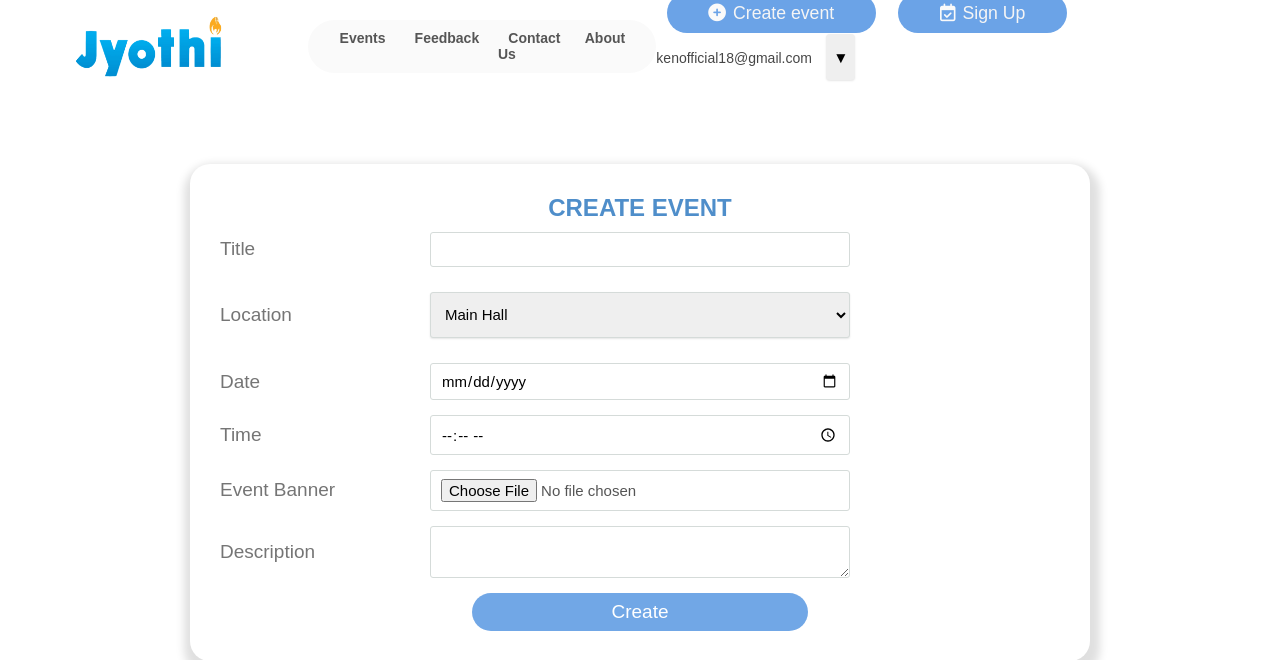
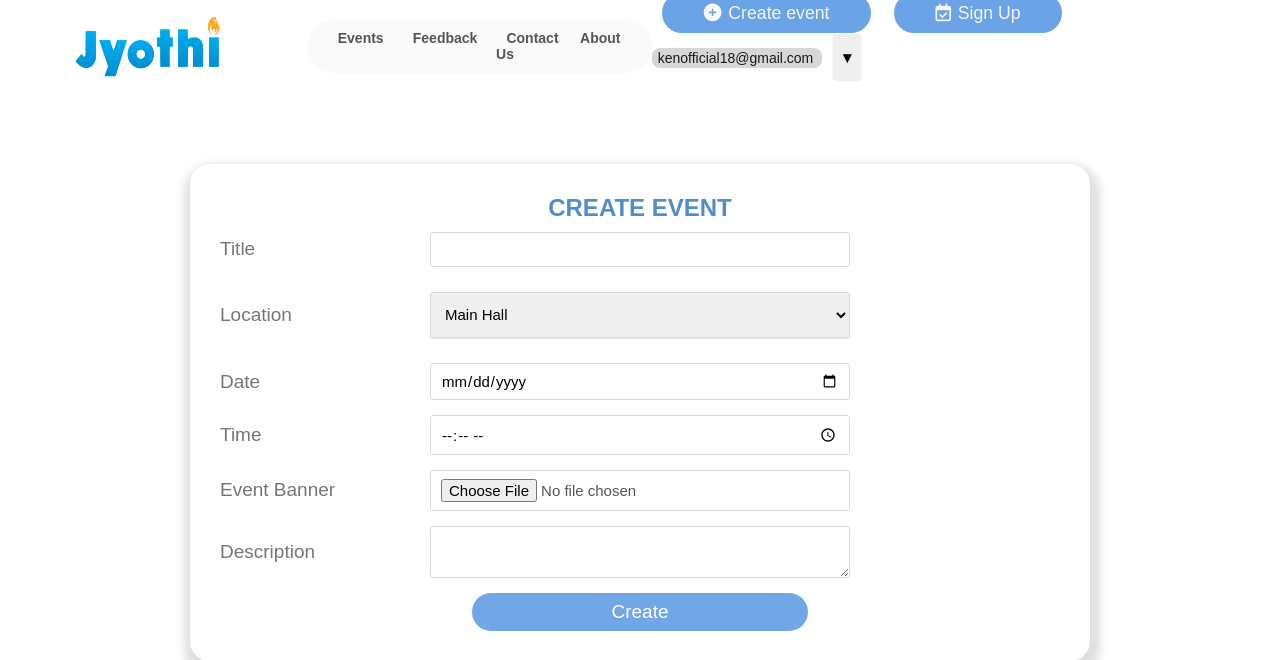
Before and after one commit to kentshine/CollegeEventPortal, a Flask app: page /create in a window 1280 px wide. Shown: the top 660 px of the page. Run offline with Flask 3, Linux system fonts and the light colour scheme; a user stored in the database is signed in; some libraries are stand-ins or nearby versions; some web fonts are replaced.

Commit message:
username update

```diff
--- a/eventportal/static/css/base.css
+++ b/eventportal/static/css/base.css
@@ -172,11 +172,21 @@ small {
 }
 
 .navbtnprofile {
-  color: #333;
+  color: #000000;
   font-size: 14px;
   text-decoration: none;
   opacity: 90%;
   transition: opacity 0.3s ease;
+  background-color: #d3d3d3;
+  border-radius: 8px;
+  padding-left: 6px;
+  padding-right: 5px;
+  padding-top: 2px;
+  padding-bottom: 2px;
+}
+
+.navbtnprofile:hover {
+  background: #cccccc;
 }
 
 /* HERO IMAGE */
@@ -352,7 +362,7 @@ small {
 }
 
 .dropdown-content {
-    border: 3px solid lightblue;
+  border: 3px solid lightblue;
   display: none;
   position: absolute;
   background-color: #ffffff;
```
